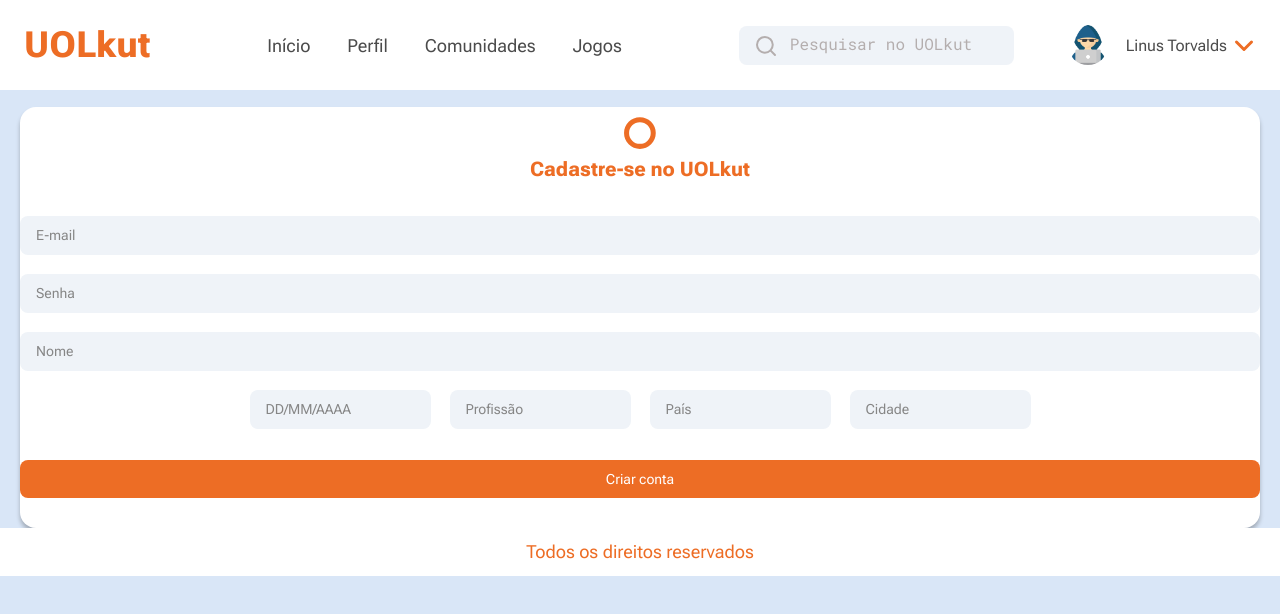
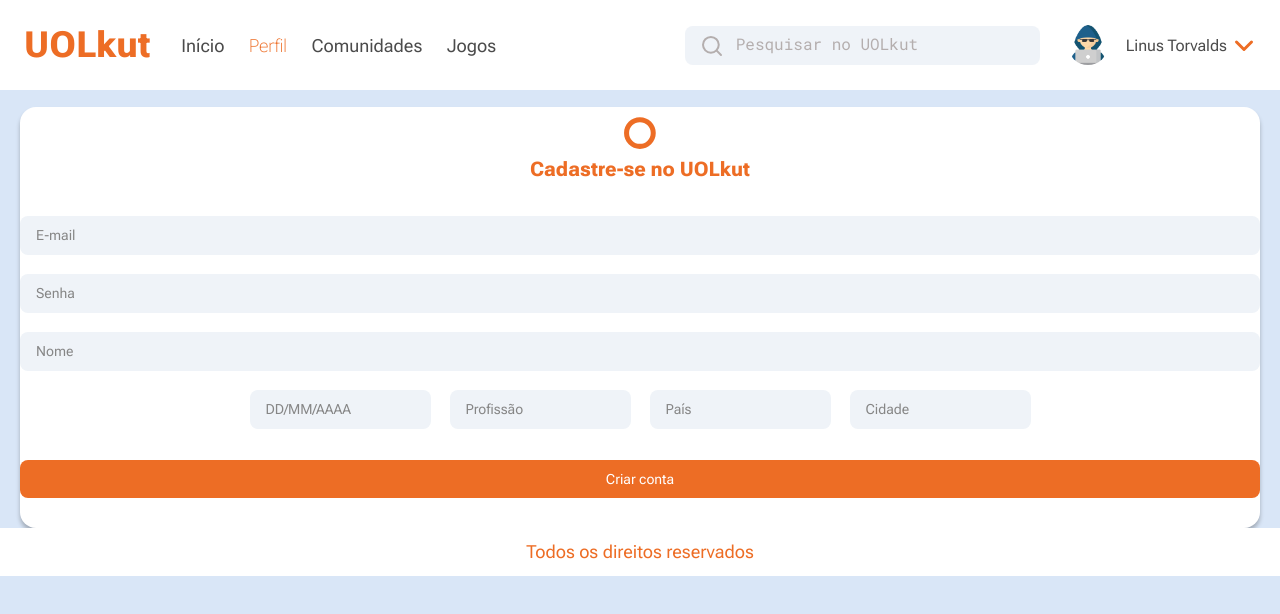
Before and after one commit to Theo-Magno/projeto-compass-desafio-x, a React (Create React App) app in the folder uolkut/: page /profile in a window 1280 px wide. Shown: the top 614 px of the page. Built offline with nearby package versions, Linux system fonts and the light colour scheme; the HTML template or start-up script is replaced by a standard one.

Commit message:
feat: done media query of header profile

```diff
--- a/uolkut/src/components/Header/HeaderProfile.css
+++ b/uolkut/src/components/Header/HeaderProfile.css
@@ -1,12 +1,28 @@
 #header-profile {
   display: flex;
   flex-wrap: wrap;
+  align-items: center;
   justify-content: space-between;
-  align-items: center;
   width: 100%;
   max-height: 60px;
   background-color: #FFF;
   padding: 24px;
+}
+
+.header-left {
+  display: flex;
+  flex-wrap: wrap;
+  align-items: center;
+  justify-content: flex-start;
+  width: 50%;
+}
+
+.header-right {
+  display: flex;
+  flex-wrap: wrap;
+  align-items: center;
+  justify-content: flex-end;
+  width: 50%;
 }
 
 .title-header-profile {
@@ -31,17 +47,24 @@
   display: none;
 }
 
-@media (min-width: 768px) and (max-width: 1199px) {}
+.navbar .active {
+  font-weight: 100;
+  color: var(--primary-color)
+}
 
-@media (min-width: 1200px) {
+@media (min-width: 768px) {
   .title-header-profile {
-    font-size: 2.25rem;
+    font-size: 1.8rem;
   }
 
   .profile-img {
     width: 40px;
     height: 40px;
     border-radius: 50%;
+  }
+
+  .profile-header {
+    float: right;
   }
 
   .profile-header p {
@@ -52,7 +75,8 @@
 
   .navbar {
     display: flex;
-    gap: 37px;
+    gap: 1.92vw;
+    margin-left: 31px;
   }
 
   .navbar a {
@@ -68,6 +92,7 @@
 
   .search {
     display: block;
+    margin-right: 14px;
   }
 
   .search input {
@@ -79,7 +104,7 @@
     background-size: 24px;
     padding: 12px 12px 12px 51px;
     border-radius: 0.5rem;
-    width: 100%;
+    width: 70%;
   }
 
   .search input::placeholder {
@@ -90,3 +115,27 @@
   }
 
 }
+
+@media (min-width: 768px) and (max-width: 900px) {
+  .search {
+    display: none
+  }
+
+  .header-left {
+    width: 70%;
+  }
+
+  .header-right {
+    width: 30%;
+  }
+}
+
+@media (min-width: 1200px) {
+  .title-header-profile {
+    font-size: 2.25rem;
+  }
+
+  .search input {
+    width: 292px;
+  }
+}
--- a/uolkut/src/components/Header/HeaderProfile.tsx
+++ b/uolkut/src/components/Header/HeaderProfile.tsx
@@ -7,6 +7,7 @@
 const HeaderProfile = (): JSX.Element => {
   return (
     <header id="header-profile">
+      <div className="header-left">
         <h1 className="title-header-profile">UOLkut</h1>
         <nav className="navbar">
           {/* <Link to="#">Início</Link>
@@ -14,10 +15,14 @@
         <Link to="#">Comunidades</Link>
         <Link to="#">Jogos</Link> */}
           <a href="#">Início</a>
-        <a href="#">Perfil</a>
+          <a href="#" className="active">
+            Perfil
+          </a>
           <a href="#">Comunidades</a>
           <a href="#">Jogos</a>
         </nav>
+      </div>
+      <div className="header-right">
         <div className="search">
           <input
             type="text"
@@ -30,6 +35,7 @@
           <p>Linus Torvalds</p>
           <Expansive />
         </div>
+      </div>
     </header>
   );
 };
```
Lines whose indentation alone changed are shown as unchanged.
